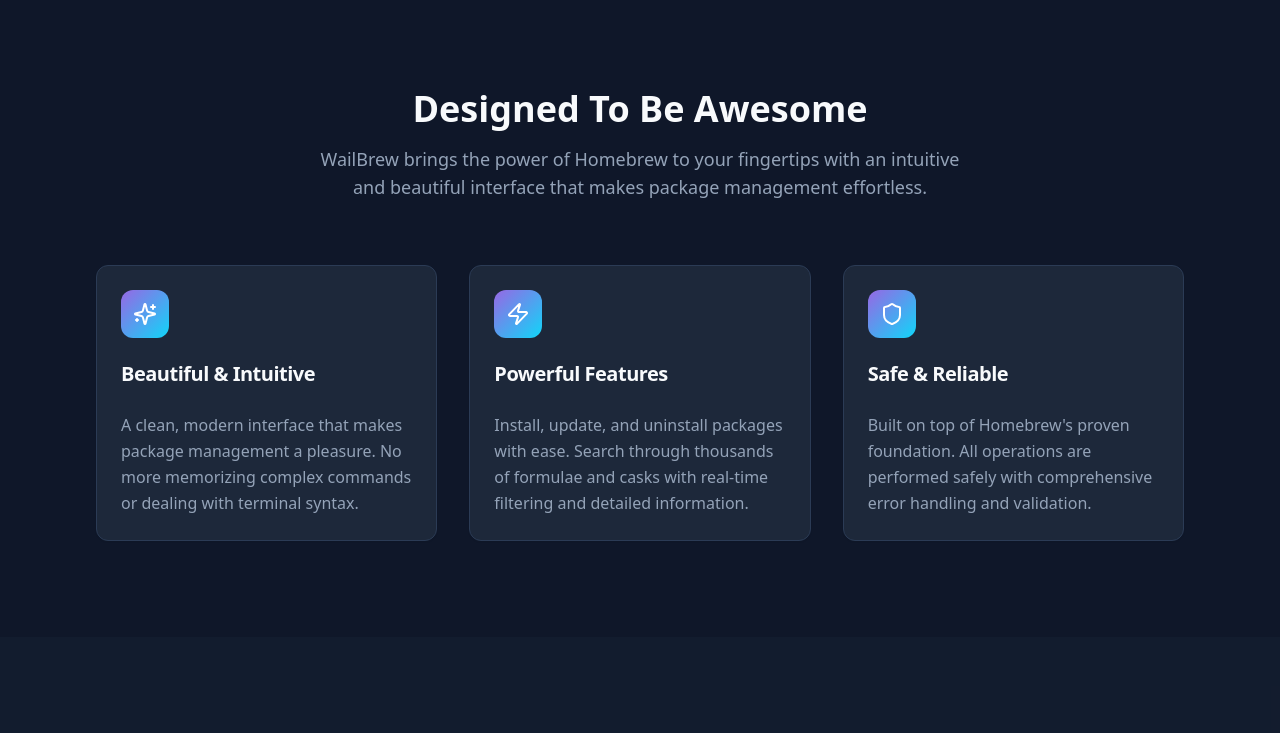
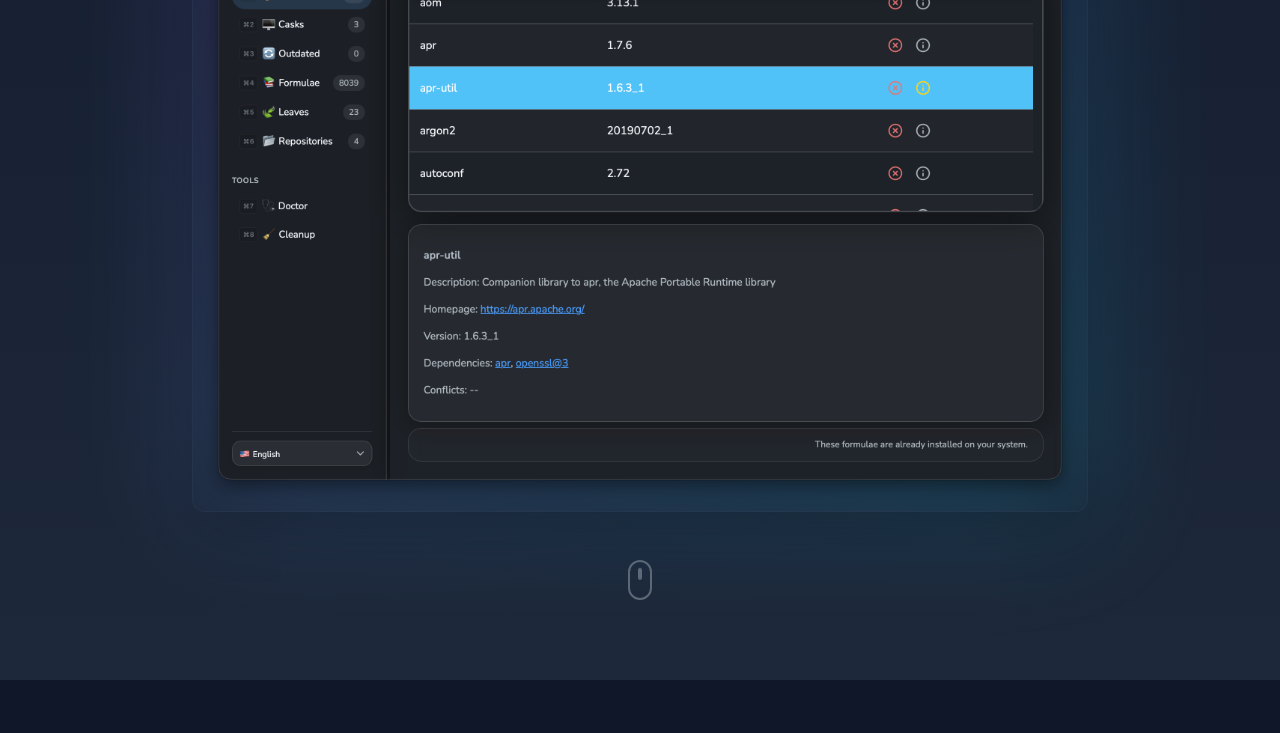
Before and after one commit to wickenico/wailbrew-site-v2, a React (Vite) app: page / in a window 1280 px wide. Shown: the part 839-1572 px from the top of the page. Built offline with nearby package versions, Linux system fonts and the light colour scheme; the HTML template or start-up script is replaced by a standard one.

Commit message:
feat: Add transparent screenshot to hero

```diff
--- a/src/components/Hero.tsx
+++ b/src/components/Hero.tsx
@@ -3,6 +3,7 @@ import { Download, Github, Copy, Check } from "lucide-react";
 import { Button } from "@/components/ui/button";
 import { Badge } from "@/components/ui/badge";
 import logo from "@/assets/logo.png";
+import screenshot from "@/assets/screenshot.png";
 
 export const Hero = () => {
   const [copied, setCopied] = useState(false);
@@ -141,7 +142,18 @@ export const Hero = () => {
           </Button>
         </div>
 
-        <div className="mt-20 animate-fade-in">
+        <div className="mt-16 mb-12 animate-fade-in">
+          <div className="relative max-w-4xl mx-auto">
+            <div className="absolute inset-0 bg-gradient-primary blur-3xl opacity-20" />
+            <img
+              src={screenshot}
+              alt="WailBrew Application Interface"
+              className="relative rounded-xl shadow-2xl border border-border/50 w-full h-auto"
+            />
+          </div>
+        </div>
+
+        <div className="animate-fade-in">
           <div className="w-6 h-10 border-2 border-foreground/30 rounded-full mx-auto flex items-start justify-center p-2">
             <div className="w-1.5 h-3 bg-foreground/30 rounded-full animate-bounce" />
           </div>
```
Also changed, not shown: src/assets/screenshot.png (added).
